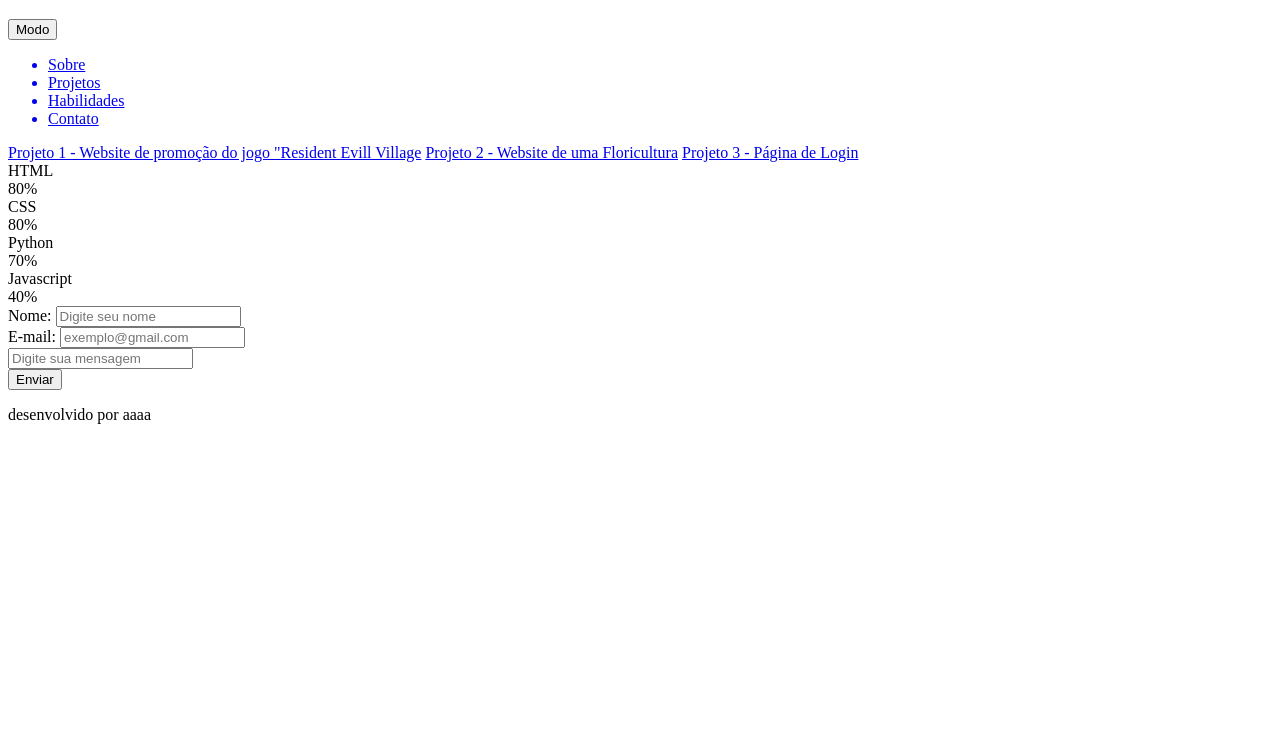
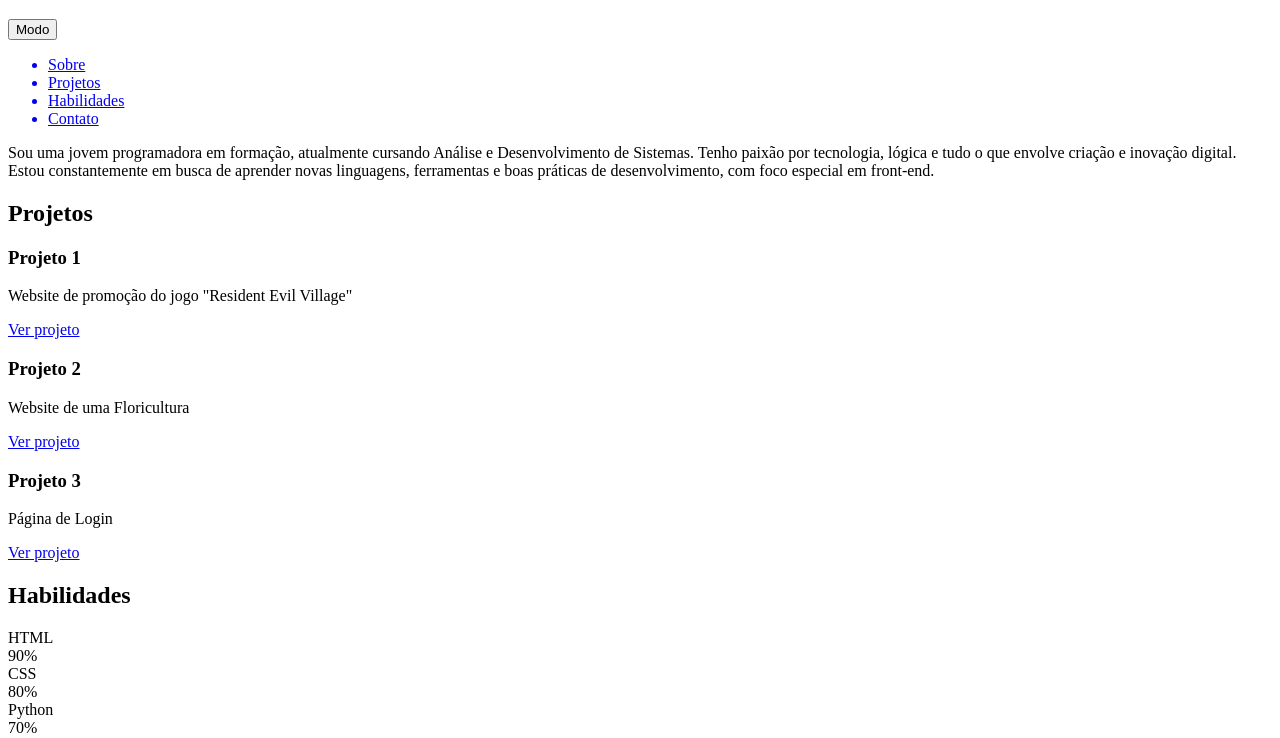
Before and after one commit to araujoumari/projeto-portfolio, a plain HTML site: page index.html in a window 1280 px wide. Shown: the part 61-799 px from the top of the page. Drawn offline with Linux system fonts and the light colour scheme.

Commit message:
Finalizei o projeto

```diff
--- a/index.html
+++ b/index.html
@@ -1,17 +1,20 @@
 <!DOCTYPE html>
 <html lang="pt-br">
+
 <head>
     <meta charset="UTF-8">
     <meta name="viewport" content="width=device-width, initial-scale=1.0">
-    <script src="portfolio.js" defer></script>
+    <title>Portfólio</title>
     <link rel="stylesheet" href="style.css">
-    <title>Portfólio</title>
+    <script src="portfolio.js"></script>
 </head>
+
 <body>
     <header>
         <h1>Bem-vindo ao meu Portfólio!</h1>
         <button id="botaoModo">Modo</button>
     </header>
+
     <nav>
         <ul>
             <a href="#sobre">
@@ -28,35 +31,64 @@
             </a>
         </ul>
     </nav>
+
     <main>
         <div class="sobre" id="sobre">
-            <p></p>
+            <p>Sou uma jovem programadora em formação, atualmente cursando Análise e Desenvolvimento de Sistemas. Tenho
+                paixão por tecnologia, lógica e tudo o que envolve criação e inovação digital. Estou constantemente em
+                busca de aprender novas linguagens, ferramentas e boas práticas de desenvolvimento, com foco especial em
+                front-end.</p>
         </div>
 
-        <div class="projeto" id="projeto">
-            <a href="https://araujoumari.github.io/resident-evil/">Projeto 1 - Website de promoção do jogo "Resident Evill Village</a>
-            <a href="https://araujoumari.github.io/projeto-floricultura/">Projeto 2 - Website de uma Floricultura</a>
-            <a href="https://araujoumari.github.io/projeto-login/">Projeto 3 - Página de Login</a>
+        <div class="projeto" id="projetos">
+            <h2>Projetos</h2>
+
+            <div class="projetos-container">
+                <div class="card">
+                    <h3>Projeto 1</h3>
+                    <p>Website de promoção do jogo "Resident Evil Village"</p>
+                    <a href="https://araujoumari.github.io/resident-evil/" target="_blank">Ver projeto</a>
+                </div>
+
+                <div class="card">
+                    <h3>Projeto 2</h3>
+                    <p>Website de uma Floricultura</p>
+                    <a href="https://araujoumari.github.io/projeto-floricultura/" target="_blank">Ver projeto</a>
+                </div>
+
+                <div class="card">
+                    <h3>Projeto 3</h3>
+                    <p>Página de Login</p>
+                    <a href="https://araujoumari.github.io/projeto-login/" target="_blank">Ver projeto</a>
+                </div>
+            </div>
         </div>
 
-        <div class="habilidades" id="habilidade">
-            <span>HTML</span>
+
+        <div class="habilidades" id="habilidades">
+            <h2>Habilidades</h2>
+
             <div class="barra">
-                <div class="preenchimento" style="width: 90%;" id="html">80%</div>
-              </div>
-            <span>CSS</span>
+                <div class="titulo">HTML</div>
+                <div class="progresso"><span class="html" style="width: 90%;">90%</span></div>
+            </div>
+
             <div class="barra">
-                <div class="preenchimento" style="width: 90%;" id="css">80%</div>
-              </div>
-            <span>Python</span>
+                <div class="titulo">CSS</div>
+                <div class="progresso"><span class="css" style="width: 80%;">80%</span></div>
+            </div>
+
             <div class="barra">
-                <div class="preenchimento" style="width: 90%;" id="python">70%</div>
-              </div>
-            <span>Javascript</span>
+                <div class="titulo">Python</div>
+                <div class="progresso"><span class="python" style="width: 70%;">70%</span></div>
+            </div>
+
             <div class="barra">
-                <div class="preenchimento" style="width: 90%;" id="javascript">40%</div>
-              </div>
+                <div class="titulo">JavaScript</div>
+                <div class="progresso"><span class="js" style="width: 40%;">40%</span></div>
+            </div>
         </div>
+
 
         <div class="contato" id="contato">
             <form id="form">
@@ -71,16 +103,18 @@
                 </div>
 
                 <div class="campo">
-                    <input type="text" name="mensagem" id="mensagem" placeholder="Digite sua mensagem">
+                    <label for="mensagem">Mensagem:</label>
+                    <textarea name="mensagem" id="mensagem" placeholder="Digite sua mensagem" rows="4"></textarea>
                 </div>
 
                 <input type="submit" value="Enviar">
-
             </form>
         </div>
     </main>
+
     <footer>
-        <p>desenvolvido por aaaa</p>
+        <p>Desenvolvido por Maria Eduarda Araújo dos Santos</p>
     </footer>
 </body>
+
 </html>
```
